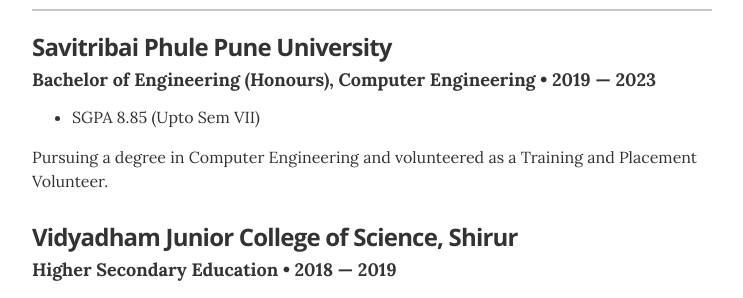
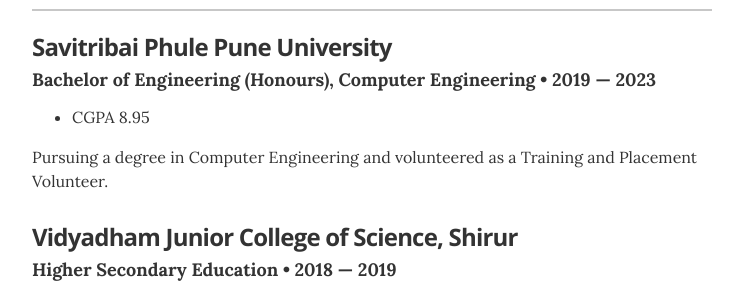
Before and after one commit to rdshinde/rdshinde.github.io, a Jekyll site: the page built from index.html, in a window 1280 px wide and 900 px high, scrolled down 747 px. Shown: the part 153-451 px from the top of the window, without its empty margins (268-1011 px from the left). Built offline with Jekyll 4.4.1, drawn with Linux system fonts in a browser that asks for light colours.

Commit message:
Update:  education.yml
Degree Marks Updated

```diff
--- a/_data/education.yml
+++ b/_data/education.yml
@@ -3,7 +3,7 @@
   uni: Savitribai Phule Pune University
   year: 2019 &mdash; 2023
   awards:
-    - award: SGPA 8.85 (Upto Sem VII)
+    - award: CGPA 8.95
   summary: Pursuing a degree in Computer Engineering and volunteered as a Training and Placement Volunteer.
 
 - degree: Higher Secondary Education
```
